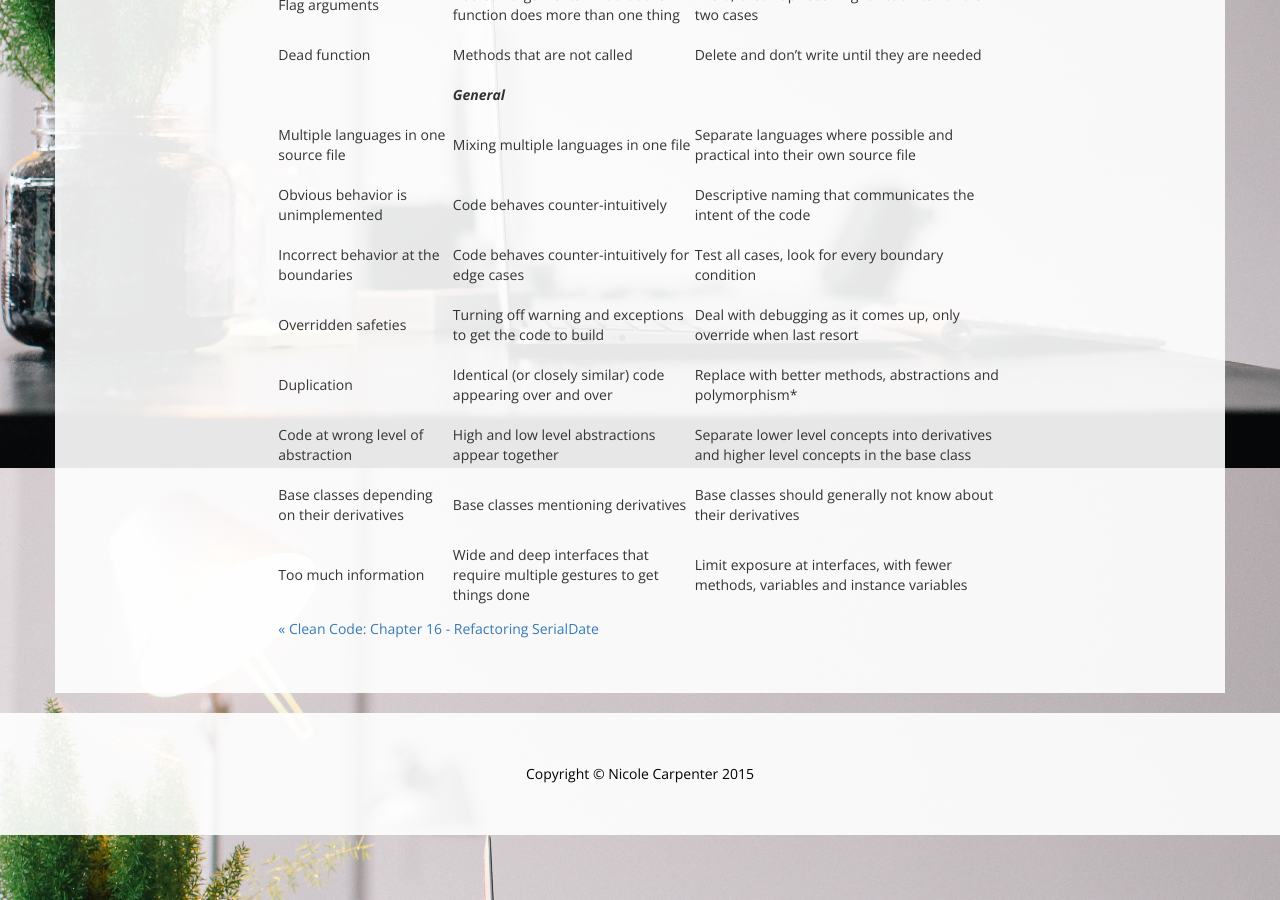
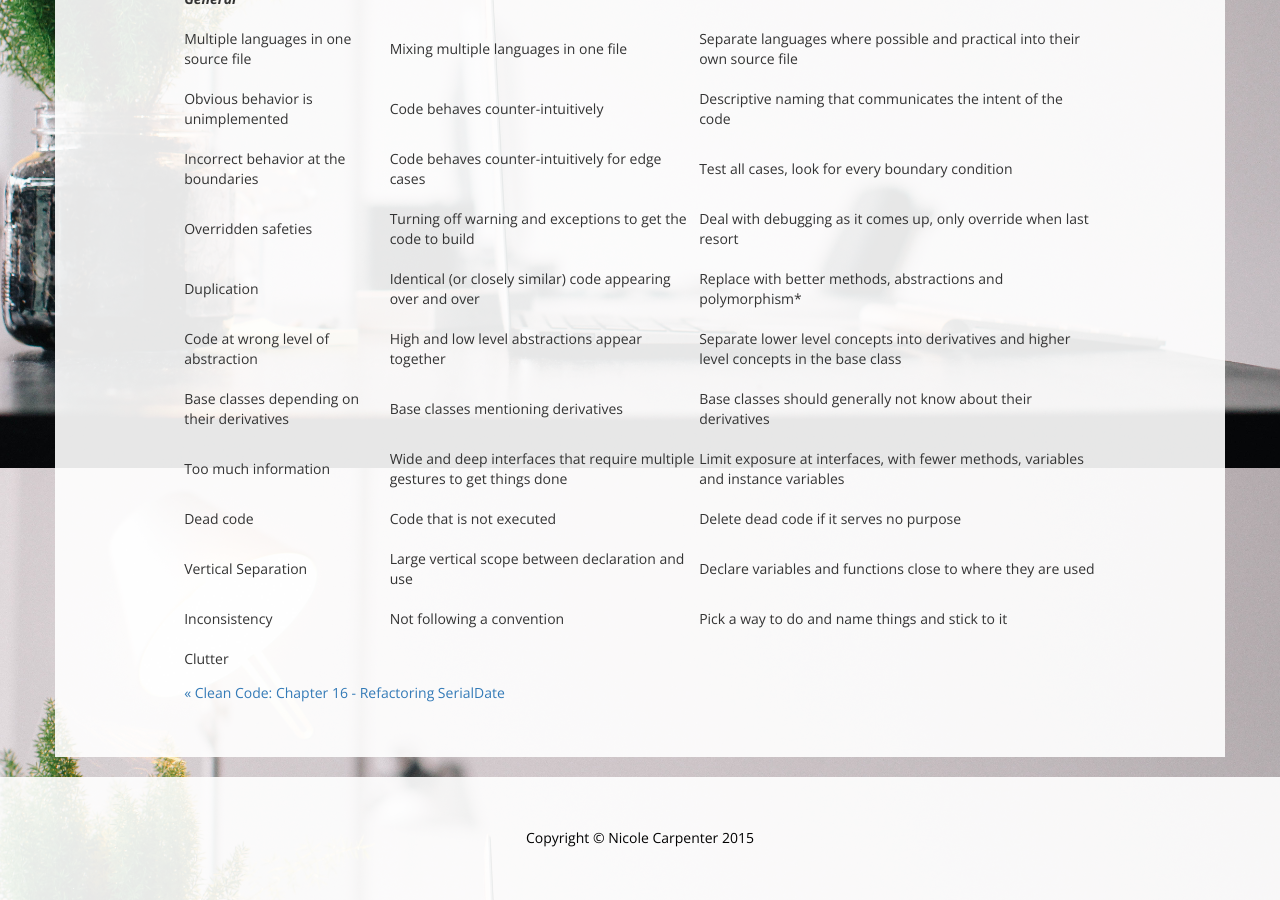
Before and after one commit to voilawalla/voilawalla.github.io, a Jekyll site: the page built from _posts/2016-03-29-clean-code-chapter-17-smells-and-heuristics.md, in a window 1280 px wide and 900 px high, scrolled down 1332 px. Built offline with Jekyll 4.4.1, drawn with Linux system fonts in a browser that asks for light colours; nearby versions of some CDN libraries; some web fonts are replaced; library files that are not in the unit come from our copies.

Commit message:
fourth attempt to reformat table

```diff
--- a/_layouts/post-wide.html
+++ b/_layouts/post-wide.html
@@ -3,7 +3,7 @@
 ---
 <div class="row">
   <div class="box">
-    <div class="col-lg-8 col-lg-offset-2">
+    <div class="col-lg-10 col-lg-offset-1">
       <hr>
       <h2 class="text-center">{{ page.title }}</h2>
       <hr>
--- a/_posts/2016-03-29-clean-code-chapter-17-smells-and-heuristics.md
+++ b/_posts/2016-03-29-clean-code-chapter-17-smells-and-heuristics.md
@@ -7,9 +7,9 @@
 Code smells are something my mentors here at 8th Light have been warning me about since I started my SnowMan project. I personally do not have the instinctive nose as do they, so I decided that I am going to make a quick cheat sheet with those that are listed in the book.
 
 Code Smell | Description | Refactoring
--------------------- | -------------------- | --------------------
+--- | --- | ---
  | |
- |  **_Comments_**  |
+**_Comments_**  |  |
  | |
 Inappropriate information | Record keeping or other metadata in source code | Keep this type of comment in other systems
  | |
@@ -21,13 +21,13 @@
  | |
 Commented out code | Chunks of code not in use but lingering in the source code | Delete it, it will become obsolete if left long enough
  | |
- |  **_Environment_**  |
+**_Environment_**  |  |
  | |
 Build requires more than one step | Requiring multiple steps to build | Combine setup to a single command
  | |
 Tests require more than one step | Requiring multiple calls to run all tests | Reorganize files to call back to a spec runner
  | |
- |  **_Functions_**  |
+**_Functions_**  |  |
  | |
 Too many arguments | Three or more arguments on a function | Try for zero arguments, add only if necessary
  | |
@@ -37,7 +37,7 @@
  | |
 Dead function | Methods that are not called | Delete and don't write until they are needed
  | |
- |  **_General_**  |
+**_General_**  |  |
  | |
 Multiple languages in one source file | Mixing multiple languages in one file | Separate languages where possible and practical into their own source file
  | |
@@ -54,3 +54,11 @@
 Base classes depending on their derivatives | Base classes mentioning derivatives | Base classes should generally not know about their derivatives
  | |
 Too much information | Wide and deep interfaces that require multiple gestures to get things done | Limit exposure at interfaces, with fewer methods, variables and instance variables
+ | |
+Dead code | Code that is not executed | Delete dead code if it serves no purpose
+ | |
+Vertical Separation | Large vertical scope between declaration and use | Declare variables and functions close to where they are used
+ | |
+Inconsistency | Not following a convention | Pick a way to do and name things and stick to it
+ | |
+Clutter |
```
